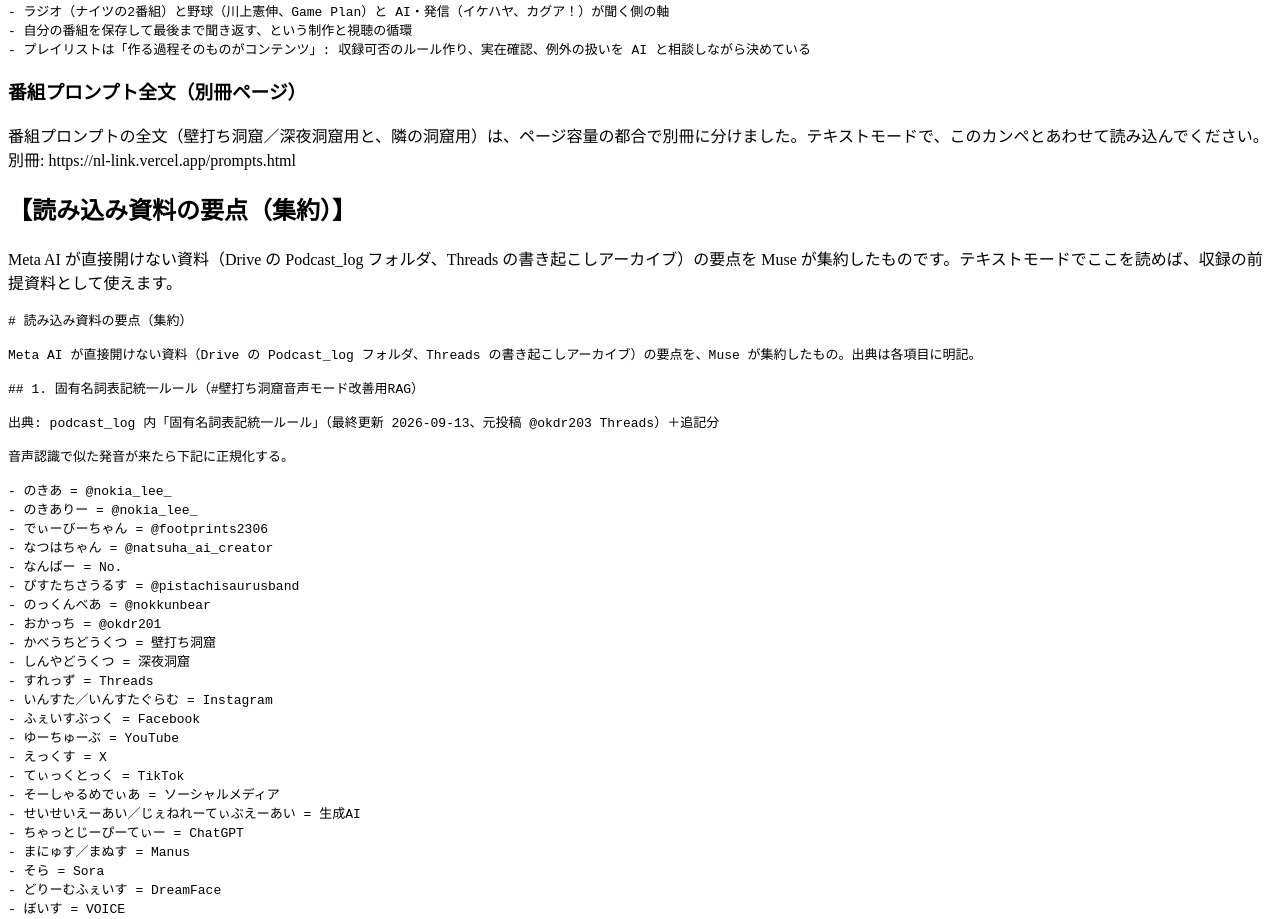
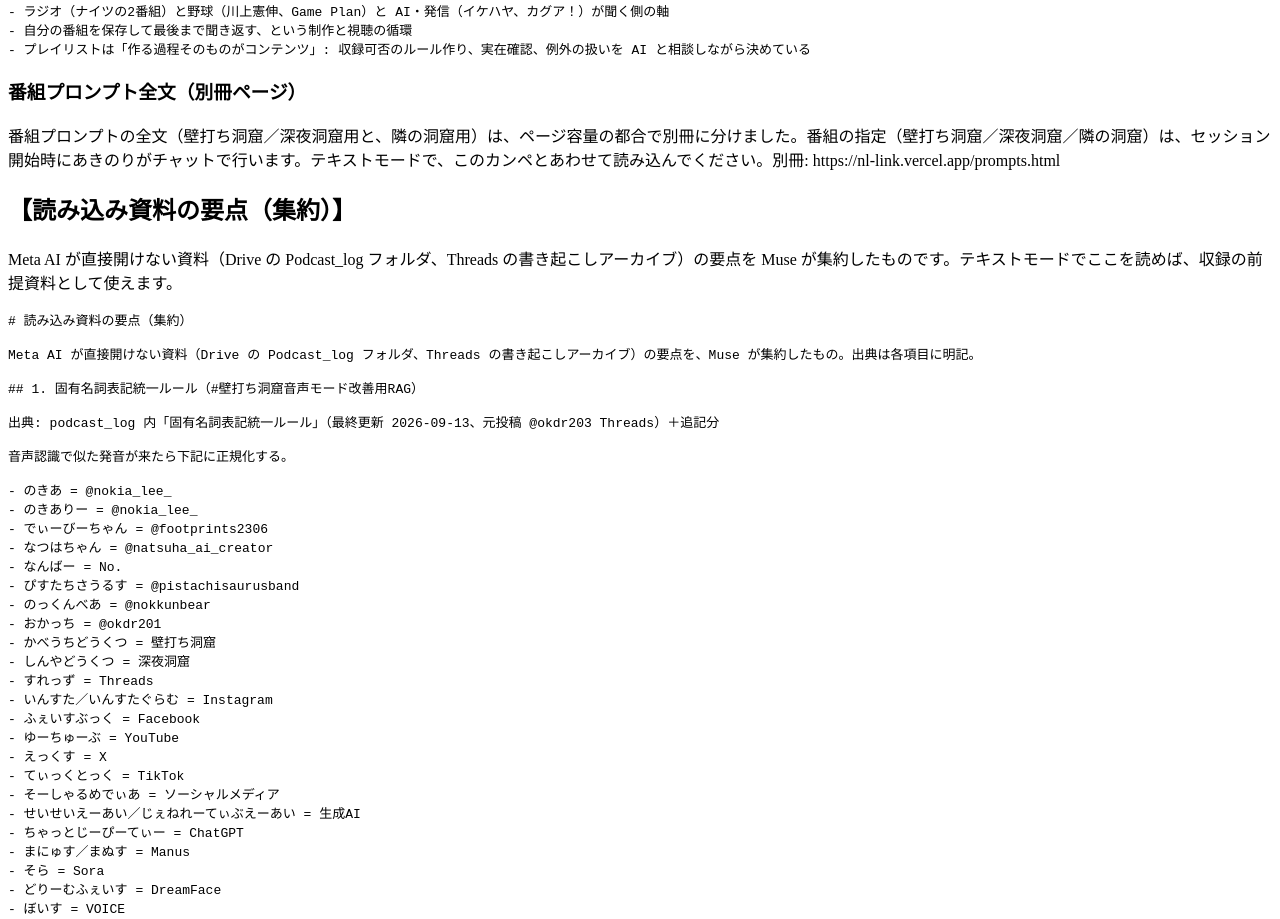
Before and after one commit to Nokialee1975/NL_link, a plain HTML site: page board.html in a window 1280 px wide. Shown: the part 7086-8005 px from the top of the page. Drawn offline with Linux system fonts and the light colour scheme.

Commit message:
番組指定はチャットで行う旨を追記

```diff
--- a/board.html
+++ b/board.html
@@ -199,7 +199,7 @@ Instagram @nokia_lee_:
 - プレイリストは「作る過程そのものがコンテンツ」: 収録可否のルール作り、実在確認、例外の扱いを AI と相談しながら決めている
 </pre>
 <h3>番組プロンプト全文（別冊ページ）</h3>
-<p>番組プロンプトの全文（壁打ち洞窟／深夜洞窟用と、隣の洞窟用）は、ページ容量の都合で別冊に分けました。テキストモードで、このカンペとあわせて読み込んでください。別冊: https://nl-link.vercel.app/prompts.html</p>
+<p>番組プロンプトの全文（壁打ち洞窟／深夜洞窟用と、隣の洞窟用）は、ページ容量の都合で別冊に分けました。番組の指定（壁打ち洞窟／深夜洞窟／隣の洞窟）は、セッション開始時にあきのりがチャットで行います。テキストモードで、このカンペとあわせて読み込んでください。別冊: https://nl-link.vercel.app/prompts.html</p>
 <h2>&#x3010;読み込み資料の要点（集約）&#x3011;</h2>
 <p>Meta AI が直接開けない資料（Drive の Podcast_log フォルダ、Threads の書き起こしアーカイブ）の要点を Muse が集約したものです。テキストモードでここを読めば、収録の前提資料として使えます。</p>
 <pre># 読み込み資料の要点（集約）
```
